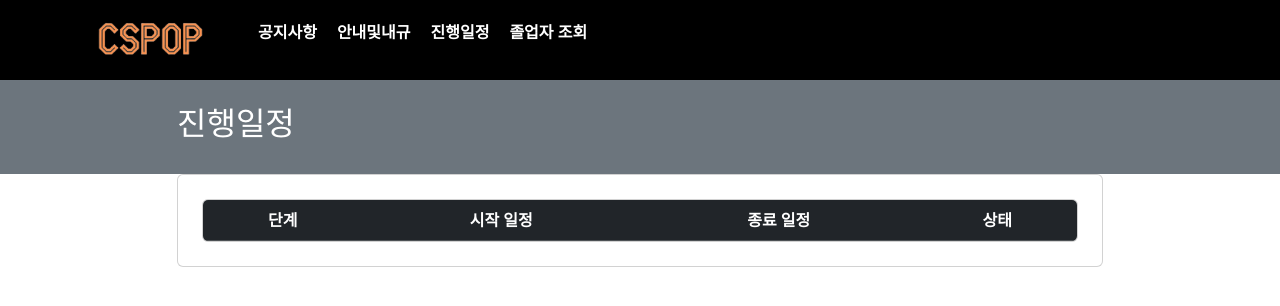
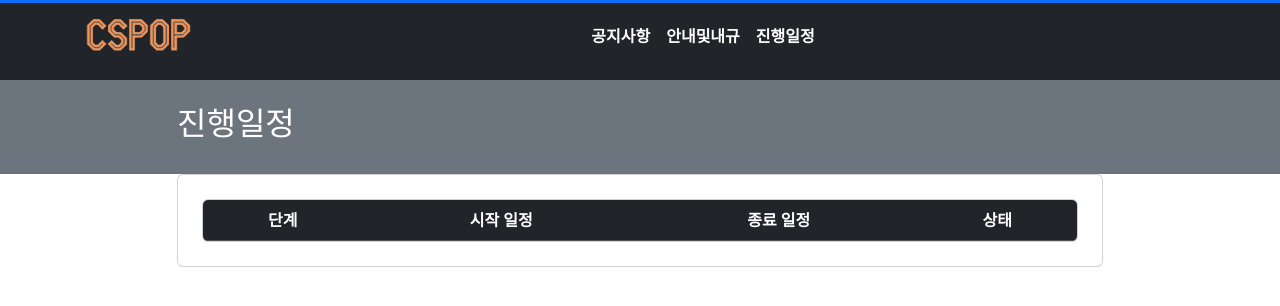
Before and after one commit to SangBeom-Hahn/Capstone_Develop, a React (Create React App) app in the folder src/main/frontend/: page /api/graduation/schedule in a window 1280 px wide. Shown: the top 306 px of the page. Built offline with nearby package versions, Linux system fonts and the light colour scheme.

Commit message:
refactor: Header 파일 수정

```diff
--- a/src/main/frontend/src/Common/Header.jsx
+++ b/src/main/frontend/src/Common/Header.jsx
@@ -1,113 +1,49 @@
-import { useState } from "react";
-import { Link } from "react-router-dom";
-import styled from "styled-components";
-import { FaBars } from "react-icons/fa";
-
-const StyledHeader = styled.header`
-  width: 100%;
-  background-color: black;
-  display: flex;
-  align-items: center;
-  padding: 2px 0px 2px 0px;
-  justify-content: space-between;
-  .menuToggleBtn {
-    display: none;
-    color: white;
-    font-size: 24px;
-    position: absolute;
-    right: 20px;
-    top: 15px;
-    cursor: pointer;
-  }
-  .nav_logo {
-      padding: 0 12px;
-      .nav-logo-link {
-        text-decoration: none;
-        font-size: 24px;
-        color: black;
-        font-weight: bold;
-      }
-    }
-
-  @media screen and (max-width: 768px) {
-    flex-direction: column;
-    align-items: flex-start;
-    .menuToggleBtn {
-      display: block;
-    }
-  }
-`;
-const NavMenu = styled.ul`
-  list-style: none;
-  display: flex;
-
-  li {
-    &:hover {
-      cursor: pointer;
-      background: grey;
-      border-radius: 4px;
-    }
-  }
-  .nav-menu-list {
-    text-decoration: none;
-    color: white;
-    display: block;
-    padding: 10px 10px;
-    font-weight: bold;
-  }
-  @media screen and (max-width: 768px) {
-    display: ${(props) => (props.isToggleOpen ? "block" : "none")};
-    flex-direction: column;
-    align-items: center;
-    width: 100%;
-    margin-top: 5px;
-  }
-`;
+import { useNavigate, Link } from 'react-router-dom';
+import React from 'react';
 
 const Header = () => {
-  const [isToggleOpen, setIsToggleOpen] = useState(false);
+  const navigate = useNavigate();
 
-  const handleToggleOpen = () => {
-    setIsToggleOpen(!isToggleOpen);
+  const handleHomeClick = () => {
+    navigate('/api/home');
   };
+
+  const linkStyles = {
+      color: 'white',
+      fontWeight: 'bold'
+  };
+
   return (
-    <>
-      <StyledHeader>
+    <div className="header position-sticky border-3 border-top border-primary bg-dark">
+      {/* navigation start */}
       <div className="container">
         <nav className="navbar navbar-expand-lg navbar-default">
-        <div className="nav_logo">
-          <Link to={"/"} className="nav-logo-link">
+          <a className="navbar-brand" onClick={handleHomeClick}>
             <img src="/img/cspop_logo.png" width="110" height="40" alt="" />
-          </Link>
-        </div>
-
-        <NavMenu isToggleOpen={isToggleOpen}>
-          <li>
-            <Link to={"/api/notice"} className="nav-menu-list">
+          </a>
+          <div className="collapse navbar-collapse" id="navbar-default">
+            <ul className="navbar-nav mx-auto">
+              <li class="nav-item bold">
+                <Link to="/api/noticeboards" className="nav-link" style={linkStyles}>
                   공지사항
                 </Link>
               </li>
-          <li>
-            <Link to={"/api/graduation/guide"} className="nav-menu-list">
+              <li class="nav-item bold">
+                <Link to="/api/graduation/guide" className="nav-link" style={linkStyles}>
                   안내및내규
                 </Link>
               </li>
-          <li>
-            <Link to={"/api/graduation/schedule"} className="nav-menu-list">
+              <li class="nav-item bold">
+                <Link to="/api/graduation/schedule" className="nav-link" style={linkStyles}>
                   진행일정
                 </Link>
               </li>
-          <li>
-            <Link to={""} className="nav-menu-list">
-              졸업자 조회
-            </Link>
-          </li>
-        </NavMenu>
-        <FaBars className="menuToggleBtn" onClick={handleToggleOpen} />
+            </ul>
+          </div>
         </nav>
       </div>
-      </StyledHeader>
-    </>
+      {/* navigation close */}
+    </div>
   );
 };
 
```
Lines whose indentation alone changed are shown as unchanged.
